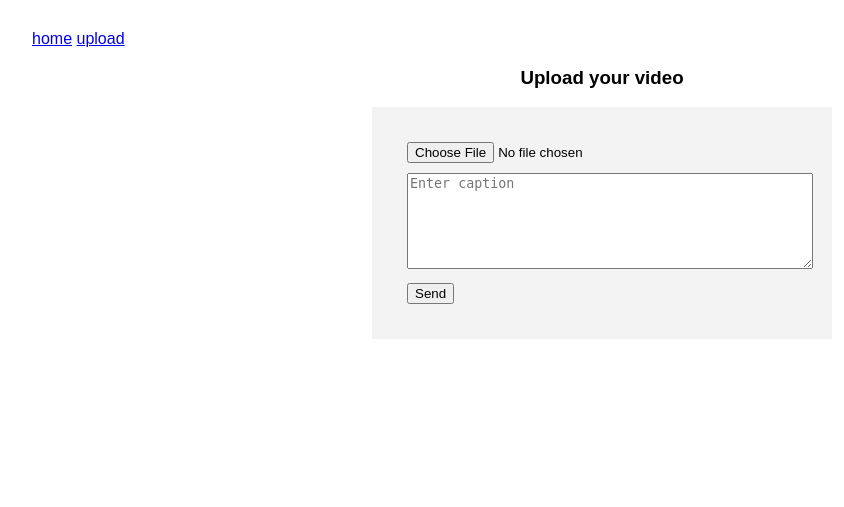
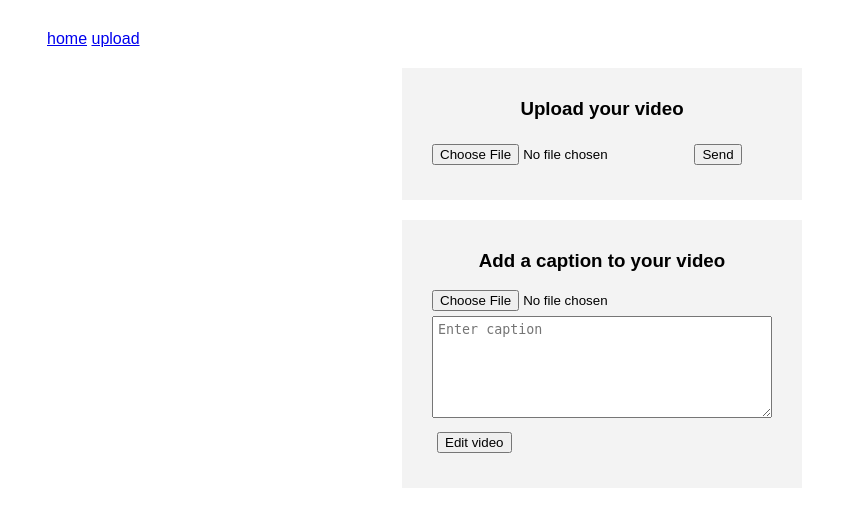
Before and after one commit to martyboggs/video-service, a Flask app: page /upload in a window 1280 px wide. Shown: the top 507 px of the page, without its empty margins (38-882 px from the left). Run offline with Flask 2, Linux system fonts and the light colour scheme.

Commit message:
started edit

```diff
--- a/app/static/js/main.js
+++ b/app/static/js/main.js
@@ -1,7 +1,7 @@
 (function () {
 	window.video_service = {};
 
-	$('.tool form').on('submit', function (e) {
+	$('.tool.s3-upload form').on('submit', function (e) {
 		e.preventDefault();
 		var files = $(e.target).find('.tool__file').get(0).files;
 		var file = files[0];
@@ -58,4 +58,21 @@
 			console.log(err);
 		});
 	}
+
+	$('.tool.meme-tool form').on('submit', function (e) {
+		e.preventDefault();
+		var form = $(e.target);
+		var file = form.find('.tool__file').get(0).files[0];
+		var caption = form.find('.tool__changes').val();
+		if (!file) return alert('No file selected');
+		if (!caption) return alert('No caption');
+		var data = new FormData(e.target);
+		$.post('/video/caption', data
+		).done(function (response) {
+			alert('success');
+		}).fail(function (err) {
+			console.log(err);
+		});
+	});
+
 })();
--- a/app/static/style.css
+++ b/app/static/style.css
@@ -10,6 +10,7 @@ body {
 }
 
 h3 {
+	margin-top: 0;
 	text-align: center;
 }
 
@@ -47,22 +48,28 @@ h3 {
 
 /* upload page */
 
+
+* {
+	box-sizing: border-box;
+}
+
 .tool {
 	display: block;
 	max-width: 400px;
-	margin: 0 auto;
+	margin: 20px auto;
 	background: #f3f3f3;
 	border: #e3e3e3;
 	padding: 30px;
 }
 
 .tool__file {
-	margin: 5px;
+	margin-bottom: 5px;
 }
 
 .tool__changes {
 	width: 100%;
-	margin: 5px;
+	padding: 5px;
+	margin-bottom: 5px;
 }
 
 .tool__submit {
--- a/app/templates/upload.html
+++ b/app/templates/upload.html
@@ -14,14 +14,25 @@
 			<a href="/">home</a>
 			<a href="/upload">upload</a>
 		</div>
-		<h3>Upload your video</h3>
-		<div class="tool meme-tool">
+
+		<div class="tool s3-upload">
+			<h3>Upload your video</h3>
 			<form>
 				<input class="tool__file" type="file" name="video" accept="video/*" method="post" enctype="multipart/form-data">
-				<textarea class="tool__changes" type="text" name="changes" placeholder="Enter caption" rows="6"></textarea>
+				<!-- <textarea class="tool__changes" type="text" name="changes" placeholder="Enter caption" rows="6"></textarea> -->
 				<button class="tool__submit" type="submit">Send</button>
 			</form>
 		</div>
+
+		<div class="tool meme-tool">
+			<h3>Add a caption to your video</h3>
+			<form>
+				<input class="tool__file" type="file" name="video" accept="video/*" method="post" enctype="multipart/form-data">
+				<textarea class="tool__changes" type="text" name="caption" placeholder="Enter caption" rows="6"></textarea>
+				<button class="tool__submit" type="submit">Edit video</button>
+			</form>
+		</div>
+
 	</div>
 	<script src="/static/js/main.js"></script>
 </body>
```
Also changed, not shown: app/routes/video_routes.py (+14 -0 lines).
